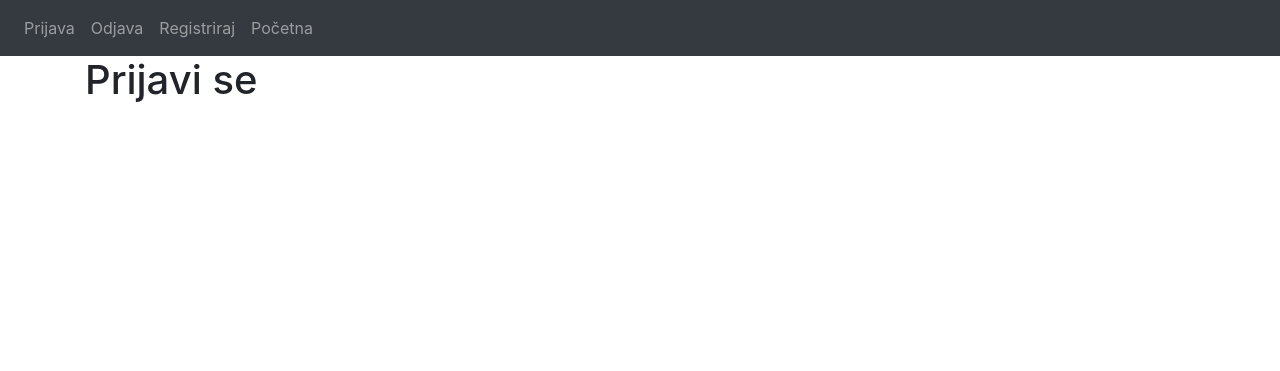
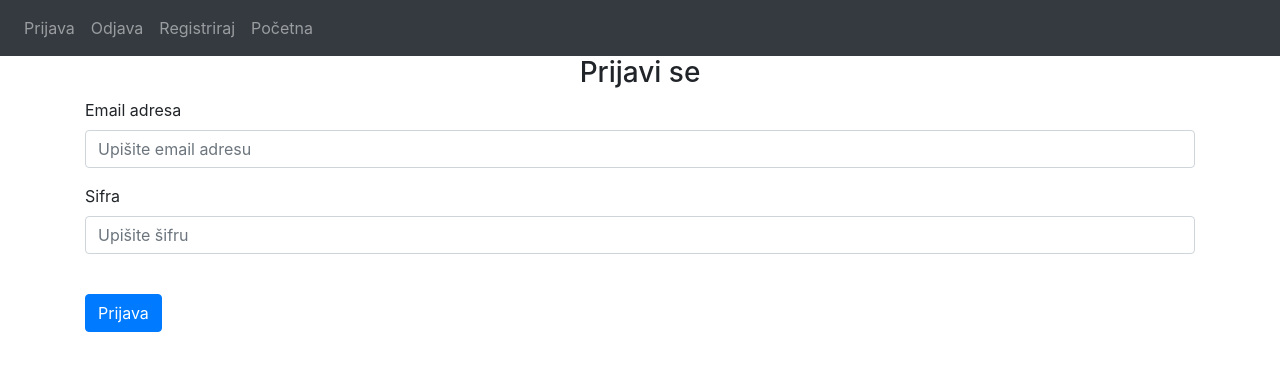
Before and after one commit to jurandarjanovic/PIS_Projekt, a Flask app: page /prijava in a window 1280 px wide. Shown: the top 371 px of the page. Run offline with Flask 2, Linux system fonts and the light colour scheme; some libraries are stand-ins or nearby versions.

Commit message:
prijavi.html

```diff
--- a/website/templates/prijavi.html
+++ b/website/templates/prijavi.html
@@ -1,3 +1,25 @@
 {% extends "baza.html" %}
 {% block title %}Prijava{% endblock %}
-{% block content %} <h1> Prijavi se </h1> {% endblock %}
+{% block content %} <form method ="POST">
+                      <h3 align="center"> Prijavi se </h3>
+                      <div class="form-group">
+                        <label for="email">Email adresa</label>
+                        <input type="email"
+                               class="form-control"
+                               id="email" name="email"
+                               placeholder="Upišite email adresu"/>
+                      </div>
+
+                      <div class="form-group">
+                        <label for="sifra">Sifra</label>
+                        <input type="password"
+                               class="form-control"
+                               id="sifra" name="sifra"
+                               placeholder="Upišite šifru"/>
+                      </div>
+
+                     <br/>
+                     <button type="submit" class="btn btn-primary">Prijava</button>
+
+                    </form>
+{% endblock %}
```
